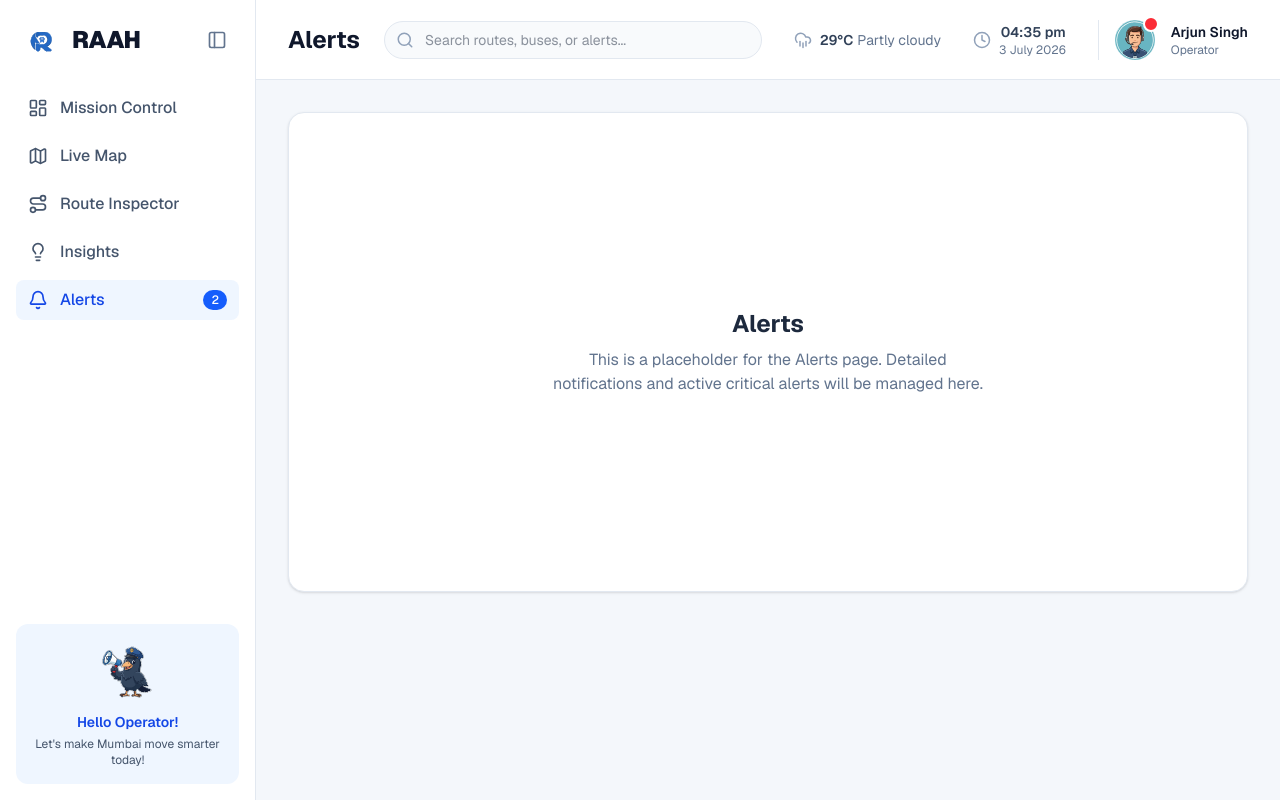
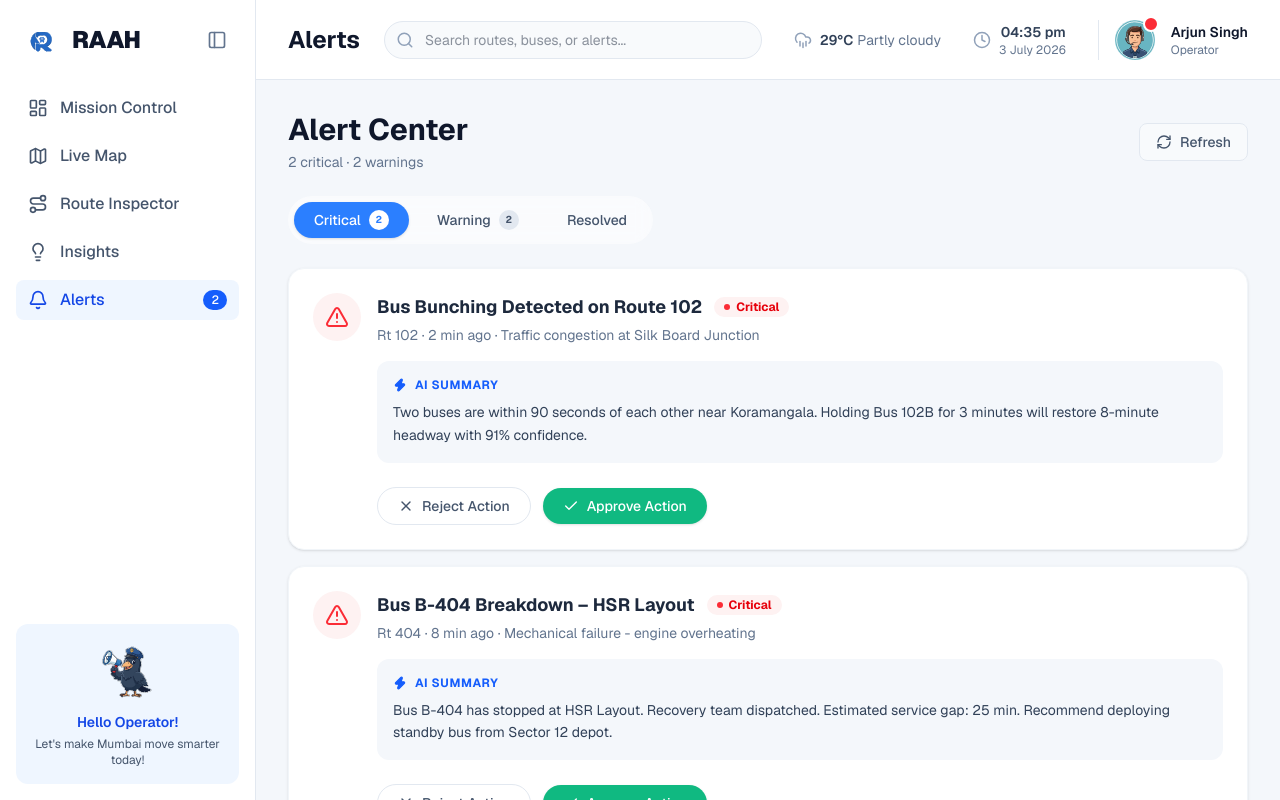
Before and after one commit to Prince-Vaviya/raah-op, a Next.js app: page /alerts in a window 1280 px wide. Built offline with nearby package versions, Linux system fonts and the light colour scheme.

Commit message:
alerts-page-ok

```diff
--- a/app/alerts/page.tsx
+++ b/app/alerts/page.tsx
@@ -1,10 +1,155 @@
+"use client";
+import React, { useState } from "react";
+import { useData } from "../../providers/DataProvider";
+import { AlertTriangle, RefreshCw, Zap, Eye, Check, AlertCircle, Cross, CrossIcon, X } from "lucide-react";
+
 export default function Alerts() {
+  const { activities } = useData();
+  const [filter, setFilter] = useState<'all' | 'error' | 'warning' | 'resolved'>('all');
+  const [isRefreshing, setIsRefreshing] = useState(false);
+
+  const handleRefresh = () => {
+    setIsRefreshing(true);
+    setTimeout(() => {
+      setIsRefreshing(false);
+    }, 750);
+  };
+
+  const criticalCount = activities.filter(a => a.type === 'error').length;
+  const warningCount = activities.filter(a => a.type === 'warning').length;
+
+  const filteredActivities = filter === 'all'
+    ? activities
+    : filter === 'resolved'
+      ? []
+      : activities.filter(a => a.type === filter);
+
   return (
-    <div className="bg-white rounded-2xl border border-slate-200 shadow-sm p-12 flex flex-col items-center justify-center min-h-[60vh]">
-      <h2 className="text-2xl font-bold text-slate-800 mb-2">Alerts</h2>
-      <p className="text-slate-500 text-center max-w-md">
-        This is a placeholder for the Alerts page. Detailed notifications and active critical alerts will be managed here.
-      </p>
+    <div className="space-y-6 max-w-5xl mx-auto pb-12">
+      {/* Header */}
+      <div className="flex items-center justify-between">
+        <div>
+          <h1 className="text-3xl font-bold text-slate-900">Alert Center</h1>
+          <p className="text-sm text-slate-500 mt-1">{criticalCount} critical · {warningCount} warnings</p>
+        </div>
+        <button
+          onClick={handleRefresh}
+          disabled={isRefreshing}
+          className="flex items-center cursor-pointer gap-2 px-4 py-2 bg-slate-50 border border-slate-200 text-slate-600 rounded-lg hover:bg-slate-100 transition-colors text-sm font-medium disabled:opacity-50"
+        >
+          <RefreshCw size={16} className={isRefreshing ? 'animate-spin' : ''} />
+          {isRefreshing ? 'Refreshing...' : 'Refresh'}
+        </button>
+      </div>
+
+      {/* Filters */}
+      <div className="flex items-center gap-2 bg-white/50 backdrop-blur-sm p-1.5 rounded-full w-fit">
+        <button
+          onClick={() => setFilter(filter === 'error' ? 'all' : 'error')}
+          className={`flex items-center gap-2 px-5 py-2 rounded-full text-sm font-medium transition-colors ${filter === 'error' || filter === 'all' ? 'bg-blue-500 text-white shadow-sm' : 'text-slate-600 hover:bg-white'}`}
+        >
+          Critical
+          <span className={`w-5 h-5 rounded-full flex items-center justify-center text-[10px] font-bold ${filter === 'error' || filter === 'all' ? 'bg-white text-blue-500' : 'bg-slate-200 text-slate-600'}`}>
+            {criticalCount}
+          </span>
+        </button>
+        <button
+          onClick={() => setFilter('warning')}
+          className={`flex items-center gap-2 px-5 py-2 rounded-full text-sm font-medium transition-colors ${filter === 'warning' ? 'bg-amber-500 text-white shadow-sm' : 'text-slate-600 hover:bg-white'}`}
+        >
+          Warning
+          <span className={`w-5 h-5 rounded-full flex items-center justify-center text-[10px] font-bold ${filter === 'warning' ? 'bg-white text-amber-500' : 'bg-slate-200 text-slate-600'}`}>
+            {warningCount}
+          </span>
+        </button>
+        <button
+          onClick={() => setFilter('resolved')}
+          className={`px-5 py-2 rounded-full text-sm font-medium transition-colors ${filter === 'resolved' ? 'bg-emerald-500 text-white shadow-sm' : 'text-slate-600 hover:bg-white'}`}
+        >
+          Resolved
+        </button>
+      </div>
+
+      {/* Alerts List */}
+      <div className="space-y-4 mt-6">
+        {isRefreshing ? (
+          Array.from({ length: 2 }).map((_, i) => (
+            <div key={i} className="bg-white rounded-2xl border border-slate-100 shadow-sm p-6 flex gap-4 animate-pulse">
+              <div className="w-12 h-12 rounded-full bg-slate-100 shrink-0"></div>
+
+              <div className="flex-1 space-y-4">
+                <div>
+                  <div className="flex items-center gap-3">
+                    <div className="h-6 bg-slate-100 rounded w-1/3"></div>
+                    <div className="h-5 bg-slate-100 rounded-full w-16"></div>
+                  </div>
+                  <div className="h-4 bg-slate-100 rounded w-1/4 mt-2"></div>
+                </div>
+
+                <div className="bg-[#f4f7fb] rounded-xl p-4 space-y-3 border border-slate-50">
+                  <div className="h-4 bg-slate-200/50 rounded w-24"></div>
+                  <div className="space-y-2">
+                    <div className="h-3 bg-slate-200/50 rounded w-full"></div>
+                    <div className="h-3 bg-slate-200/50 rounded w-5/6"></div>
+                  </div>
+                </div>
+
+                <div className="flex items-center gap-3 pt-2">
+                  <div className="h-9 w-32 bg-slate-100 rounded-full"></div>
+                  <div className="h-9 w-36 bg-slate-100 rounded-full"></div>
+                </div>
+              </div>
+            </div>
+          ))
+        ) : filteredActivities.length === 0 ? (
+          <div className="text-center py-12 text-slate-500 bg-white rounded-2xl border border-slate-100 shadow-sm">
+            No alerts found for this filter.
+          </div>
+        ) : (
+          filteredActivities.map(alert => (
+            <div key={alert.id} className="bg-white rounded-2xl border border-slate-100 shadow-sm p-6 flex gap-4 transition-all hover:shadow-md">
+              <div className={`w-12 h-12 rounded-full shrink-0 flex items-center justify-center ${alert.type === 'error' ? 'bg-red-50 text-red-500' : 'bg-amber-50 text-amber-500'}`}>
+                {alert.type === 'error' ? <AlertTriangle size={24} /> : <AlertCircle size={24} />}
+              </div>
+
+              <div className="flex-1 space-y-4">
+                <div>
+                  <div className="flex items-center gap-3">
+                    <h3 className="text-lg font-bold text-slate-800">{alert.title}</h3>
+                    <span className={`flex items-center gap-1.5 px-2.5 py-0.5 rounded-full text-xs font-bold ${alert.type === 'error' ? 'bg-red-50 text-red-600' : 'bg-amber-50 text-amber-600'}`}>
+                      <span className={`w-1.5 h-1.5 rounded-full ${alert.type === 'error' ? 'bg-red-500' : 'bg-amber-500'}`}></span>
+                      {alert.type === 'error' ? 'Critical' : 'Warning'}
+                    </span>
+                  </div>
+                  <p className="text-sm text-slate-500 mt-1">
+                    {alert.time} {alert.description ? `· ${alert.description}` : ''}
+                  </p>
+                </div>
+
+                {alert.aiSummary && (
+                  <div className="bg-[#f4f7fb] rounded-xl p-4">
+                    <div className="flex items-center gap-2 text-xs font-bold text-blue-600 tracking-wider mb-2">
+                      <Zap size={14} fill="currentColor" /> AI SUMMARY
+                    </div>
+                    <p className="text-sm text-slate-700 leading-relaxed">
+                      {alert.aiSummary}
+                    </p>
+                  </div>
+                )}
+
+                <div className="flex items-center gap-3 pt-2">
+                  <button className="flex items-center gap-2 px-5 py-2 cursor-pointer bg-[#ffffff] hover:bg-[#f46666] hover:text-white border border-slate-200 text-slate-600 rounded-full transition-colors text-sm font-medium">
+                    <X size={16} /> Reject Action
+                  </button>
+                  <button className="flex items-center gap-2 px-5 py-2 cursor-pointer bg-[#10b981] hover:bg-[#059669] text-white rounded-full shadow-sm transition-colors text-sm font-medium">
+                    <Check size={16} /> Approve Action
+                  </button>
+                </div>
+              </div>
+            </div>
+          ))
+        )}
+      </div>
     </div>
   );
 }
--- a/app/simulation/page.tsx
+++ b/app/simulation/page.tsx
@@ -178,7 +178,7 @@ export default function SimulationPanel() {
           </p>
           <button
             onClick={randomizeCharts}
-            className="flex items-center gap-2 bg-slate-900 hover:bg-blue-600 text-white px-6 py-3 rounded-full font-medium shadow-lg transition-all active:scale-95"
+            className="flex items-center gap-2 bg-slate-900 hover:bg-blue-600 text-white px-6 py-3 rounded-full font-medium shadow-lg transition-all active:scale-95 cursor-pointer"
           >
             <BarChart2 size={18} /> Randomize Charts
           </button>
@@ -191,7 +191,7 @@ export default function SimulationPanel() {
           </p>
           <button
             onClick={addRandomActivity}
-            className="flex items-center gap-2 bg-slate-900 hover:bg-blue-600 text-white px-6 py-3 rounded-full font-medium shadow-lg transition-all active:scale-95"
+            className="flex items-center gap-2 bg-slate-900 hover:bg-blue-600 text-white px-6 py-3 rounded-full font-medium shadow-lg transition-all active:scale-95 cursor-pointer"
           >
             <Plus size={18} /> Inject Random Activity
           </button>
--- a/providers/DataProvider.tsx
+++ b/providers/DataProvider.tsx
@@ -6,6 +6,8 @@ type Activity = {
   title: string;
   time: string;
   type: string;
+  description?: string;
+  aiSummary?: string;
 };
 
 type WeeklyData = {
@@ -60,10 +62,38 @@ export function DataProvider({ children }: { children: React.ReactNode }) {
   });
 
   const [activities, setActivities] = useState<Activity[]>([
-    { id: 1, title: "Bus Bunching Detected on Route 102", time: "Rt 102 · 2 min ago", type: "error" },
-    { id: 2, title: "Bus B-404 Breakdown – HSR Layout", time: "Rt 404 · 8 min ago", type: "error" },
-    { id: 3, title: "High Occupancy Warning – Route 102", time: "Rt 102 · 15 min ago", type: "warning" },
-    { id: 4, title: "Route 201 Minor Delay – Road Work", time: "Rt 201 · 22 min ago", type: "warning" },
+    {
+      id: 1,
+      title: "Bus Bunching Detected on Route 102",
+      time: "Rt 102 · 2 min ago",
+      type: "error",
+      description: "Traffic congestion at Silk Board Junction",
+      aiSummary: "Two buses are within 90 seconds of each other near Koramangala. Holding Bus 102B for 3 minutes will restore 8-minute headway with 91% confidence."
+    },
+    {
+      id: 2,
+      title: "Bus B-404 Breakdown – HSR Layout",
+      time: "Rt 404 · 8 min ago",
+      type: "error",
+      description: "Mechanical failure - engine overheating",
+      aiSummary: "Bus B-404 has stopped at HSR Layout. Recovery team dispatched. Estimated service gap: 25 min. Recommend deploying standby bus from Sector 12 depot."
+    },
+    {
+      id: 3,
+      title: "High Occupancy Warning – Route 102",
+      time: "Rt 102 · 15 min ago",
+      type: "warning",
+      description: "Passenger load exceeding 90% capacity",
+      aiSummary: "Morning rush crowd is unusually high due to a local event. Consider deploying an extra shuttle on this route for the next 2 hours."
+    },
+    {
+      id: 4,
+      title: "Route 201 Minor Delay – Road Work",
+      time: "Rt 201 · 22 min ago",
+      type: "warning",
+      description: "Slow traffic near Indiranagar Metro",
+      aiSummary: "Temporary lane closure causing 5-minute delays. Traffic should clear by 11:00 AM based on current flow patterns."
+    },
   ]);
 
   const [weeklyRidership, setWeeklyRidership] = useState<WeeklyData[]>([
```
Also changed, not shown: app/insights/page.tsx (+4 -4 lines), app/livemap/page.tsx (+7 -7 lines).
